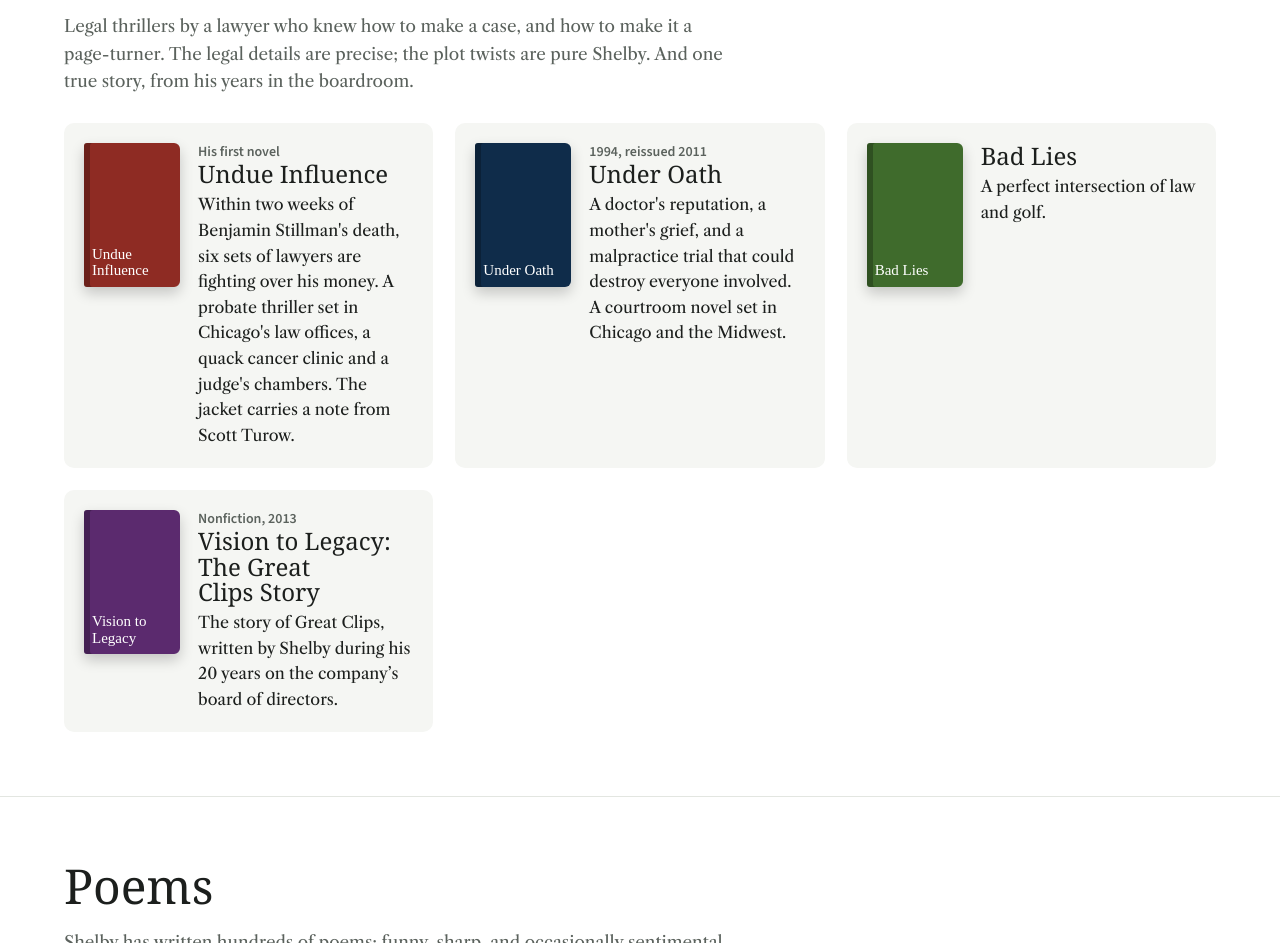
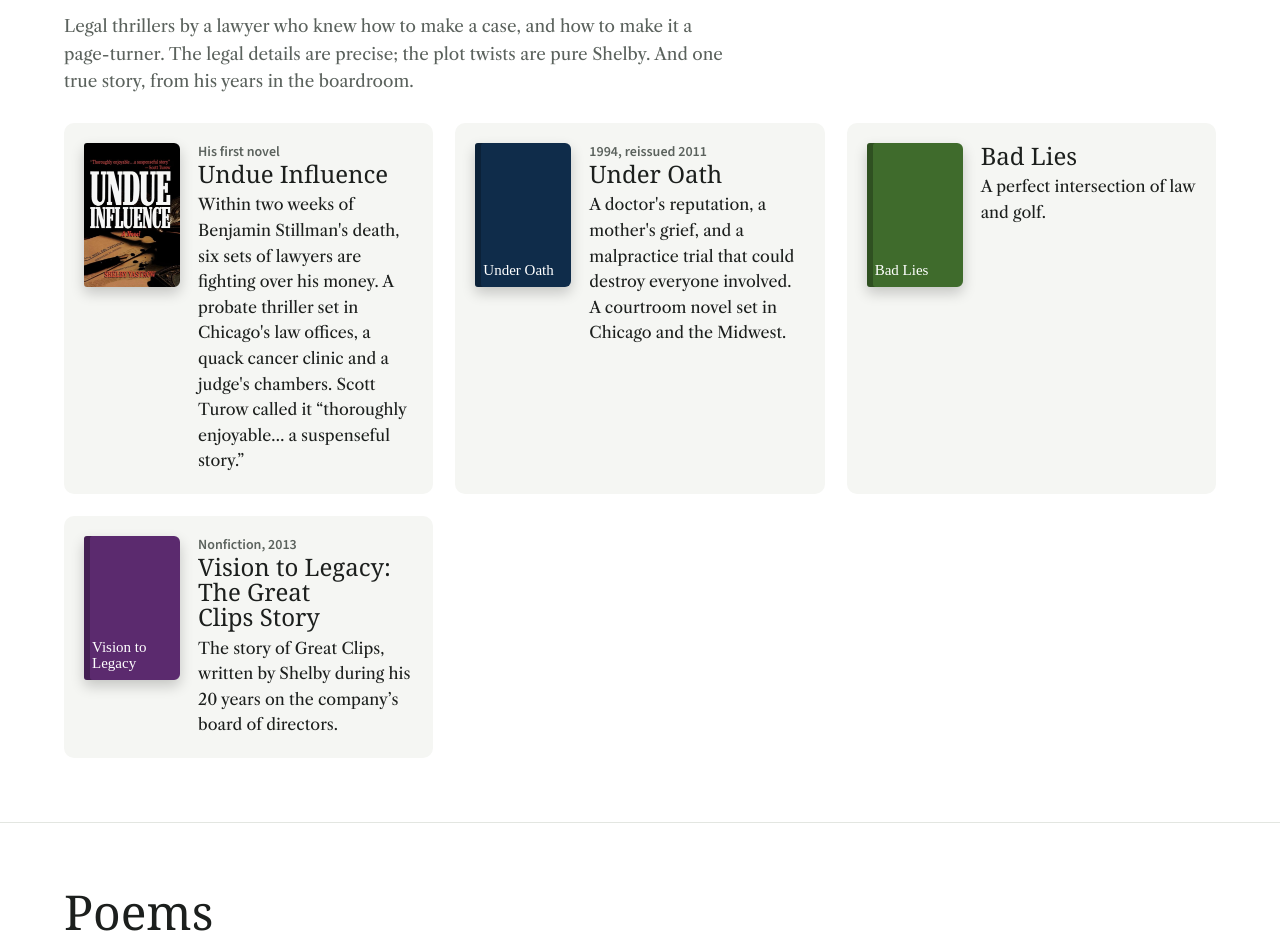
Before and after one commit to philyastrow/shelbyyastrow-site, a plain HTML site: page index.html in a window 1280 px wide. Shown: the part 2842-3785 px from the top of the page. Drawn offline with nearby package versions, Linux system fonts and the light colour scheme; a web font is replaced by a local one.

Commit message:
Undue Influence cover and Turow blurb
Co-Authored-By: Claude Opus 5.5 <noreply@anthropic.com>
Claude-Session: https://claude.ai/code/session_01C1KhvveGZmaWUAm5EjpukH

```diff
--- a/index.html
+++ b/index.html
@@ -54,6 +54,7 @@ nav a:hover,nav a:focus-visible{opacity:1;color:var(--gold);outline:none}
 .grid{display:grid;grid-template-columns:repeat(auto-fill,minmax(min(100%,300px),1fr));gap:22px}
 .book{display:grid;grid-template-columns:96px minmax(0,1fr);gap:18px;background:var(--card);border-radius:10px;padding:20px}
 .cover{aspect-ratio:2/3;border-radius:3px 6px 6px 3px;display:flex;align-items:flex-end;padding:8px;font:400 15px/1.1 "Libre Caslon Display",serif;color:#fff;box-shadow:inset 6px 0 0 rgba(0,0,0,.25),0 6px 14px rgba(0,0,0,.2)}
+.coverimg{width:96px;aspect-ratio:2/3;object-fit:cover;border-radius:3px 6px 6px 3px;box-shadow:0 6px 14px rgba(0,0,0,.2);display:block}
 .book p{margin:6px 0 0;font-size:16px}
 .chap{background:var(--card);border-radius:10px;overflow:hidden;display:flex;flex-direction:column}
 .chap img{width:100%;aspect-ratio:16/9;object-fit:cover;display:block;background:#222}
@@ -190,7 +191,7 @@ const LIFE = [
   ['Scottsdale today','Shady Glen','Now living in Scottsdale, writing poems, emailing new Shady Glen chapters to the family, and reading Mark Twain biographies for professional reasons.']
 ];
 const BOOKS = [
-  ['Undue Influence','#8e2b23','His first novel','Within two weeks of Benjamin Stillman\'s death, six sets of lawyers are fighting over his money. A probate thriller set in Chicago\'s law offices, a quack cancer clinic and a judge\'s chambers. The jacket carries a note from Scott Turow.'],
+  ['Undue Influence','#8e2b23','His first novel','Within two weeks of Benjamin Stillman\'s death, six sets of lawyers are fighting over his money. A probate thriller set in Chicago\'s law offices, a quack cancer clinic and a judge\'s chambers. Scott Turow called it “thoroughly enjoyable… a suspenseful story.”','img/undue-influence.jpg'],
   ['Under Oath','#0f2c4a','1994, reissued 2011','A doctor\'s reputation, a mother\'s grief, and a malpractice trial that could destroy everyone involved. A courtroom novel set in Chicago and the Midwest.'],
   ['Bad Lies','#3f6b2c','','A perfect intersection of law and golf.'],
   ['Vision to Legacy: The Great Clips Story','#5b2a6e','Nonfiction, 2013','The story of Great Clips, written by Shelby during his 20 years on the company’s board of directors.']
@@ -211,7 +212,7 @@ const MORE = [
 ];
 const esc = s => s.replace(/[&<>"]/g, c => ({'&':'&amp;','<':'&lt;','>':'&gt;','"':'&quot;'}[c]));
 document.getElementById('tl').innerHTML = LIFE.map(([l,h,p]) => `<li><span class="label">${esc(l)}</span><h3>${esc(h)}</h3><p>${esc(p)}</p></li>`).join('');
-document.getElementById('bookgrid').innerHTML = BOOKS.map(([t,c,l,p]) => `<article class="book"><div class="cover" style="background:${c}">${esc(t.split(':')[0])}</div><div><div class="label">${esc(l)}</div><h3>${esc(t)}</h3><p>${esc(p)}</p></div></article>`).join('');
+document.getElementById('bookgrid').innerHTML = BOOKS.map(([t,c,l,p,img]) => `<article class="book">${img ? `<img class="coverimg" src="${img}" alt="Cover of ${esc(t)}" loading="lazy">` : `<div class="cover" style="background:${c}">${esc(t.split(':')[0])}</div>`}<div><div class="label">${esc(l)}</div><h3>${esc(t)}</h3><p>${esc(p)}</p></div></article>`).join('');
 document.getElementById('poemgrid').innerHTML = POEMS.map(([t,p]) => `<article class="poem"><h3>${esc(t)}</h3><p>${esc(p)}</p></article>`).join('');
 document.getElementById('chapgrid').innerHTML = CHAPS.map(([n,t,u]) => `<article class="chap"><img src="img/ch${n}.jpg" alt="Title card for chapter ${n}, ${esc(t)}" loading="lazy"><div><div class="label">Chapter ${n}</div><h3>${esc(t)}</h3>${u ? `<a class="btn" href="${u}" target="_blank" rel="noopener">Watch the play</a>` : `<span class="btn off">Video coming soon</span>`}</div></article>`).join('');
 document.getElementById('moregrid').innerHTML = MORE.map(([t,p,u]) => `<article class="poem"><h3>${esc(t)}</h3><p>${esc(p)}</p>${u ? `<a class="btn" href="${u}" target="_blank" rel="noopener">Watch</a>` : ''}</article>`).join('');
```
Also changed, not shown: img/undue-influence.jpg (added).
